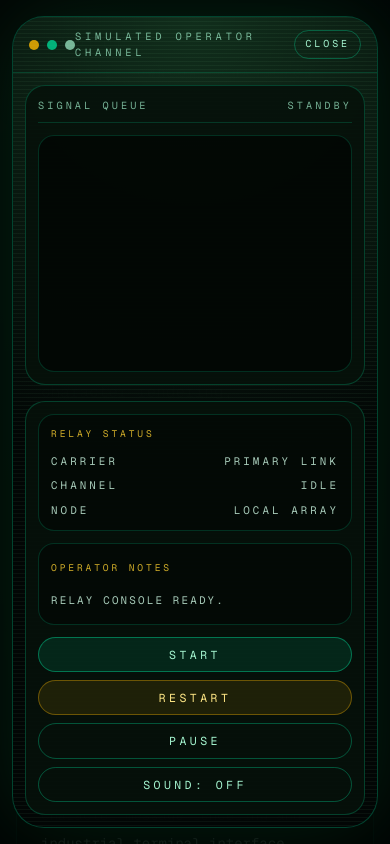
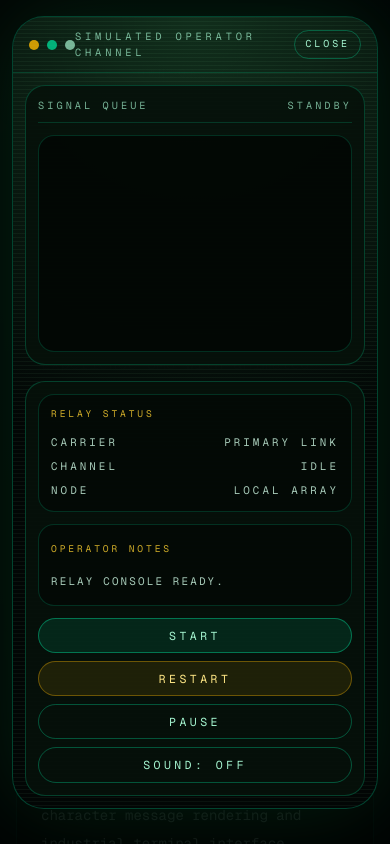
Before and after one commit to helipilot19792-blip/xenocom-site, a Next.js app: page / in a window 390 px wide. Both pictures are taken after a click on the button "OPEN RELAY CONSOLE". Shown: the top 844 px of the page. Built offline with nearby package versions, Linux system fonts and the light colour scheme.

Commit message:
Improve terminal overlay scrolling on mobile

```diff
--- a/app/components/terminal-demo.tsx
+++ b/app/components/terminal-demo.tsx
@@ -383,7 +383,7 @@ export default function TerminalDemo({
 
   return (
     <div
-      className="fixed inset-0 z-[70] flex items-center justify-center bg-[#010203]/90 px-3 py-4 text-emerald-100 sm:px-5"
+      className="fixed inset-0 z-[70] overflow-y-auto bg-[#010203]/90 px-3 py-4 text-emerald-100 sm:px-5"
       role="dialog"
       aria-modal="true"
       aria-label="Signal relay console"
@@ -391,7 +391,7 @@ export default function TerminalDemo({
       onClick={closeDemo}
     >
       <div
-        className="relative flex h-full w-full max-w-6xl flex-col overflow-hidden rounded-[2rem] border border-emerald-400/30 bg-[#030706]/95 shadow-[0_0_90px_rgba(36,255,121,0.12)] sm:h-[90vh]"
+        className="relative mx-auto flex h-auto min-h-[min(90vh,760px)] w-full max-w-6xl flex-col overflow-hidden rounded-[2rem] border border-emerald-400/30 bg-[#030706]/95 shadow-[0_0_90px_rgba(36,255,121,0.12)] sm:h-[90vh]"
         onClick={(event) => event.stopPropagation()}
       >
         <div className="pointer-events-none absolute inset-0 bg-[radial-gradient(circle_at_top,_rgba(93,255,146,0.16),_transparent_55%)]" />
@@ -416,7 +416,7 @@ export default function TerminalDemo({
           </div>
         </div>
 
-        <div className="relative flex flex-1 flex-col gap-4 p-3 sm:p-6 lg:flex-row">
+        <div className="relative flex flex-1 flex-col gap-4 overflow-y-auto p-3 sm:p-6 lg:flex-row">
           <section className="flex min-h-[280px] flex-1 flex-col rounded-[1.25rem] border border-emerald-400/25 bg-[#06110a]/90 p-3 sm:p-4 lg:min-h-0">
             <div className="mb-3 flex flex-wrap items-center justify-between gap-2 border-b border-emerald-400/20 pb-2 text-[0.64rem] uppercase tracking-[0.3em] text-emerald-200/70">
               <span>Signal Queue</span>
@@ -457,7 +457,7 @@ export default function TerminalDemo({
             </div>
           </section>
 
-          <aside className="flex w-full flex-col gap-3 rounded-[1.25rem] border border-emerald-400/25 bg-[#06110a]/90 p-3 sm:p-4 lg:w-[280px]">
+          <aside className="flex w-full flex-col gap-3 rounded-[1.25rem] border border-emerald-400/25 bg-[#06110a]/90 p-3 sm:p-4 lg:w-[280px] lg:flex-shrink-0">
             <div className="rounded-[1rem] border border-emerald-400/20 bg-black/40 p-3">
               <div className="font-mono text-[0.6rem] uppercase tracking-[0.3em] text-amber-300/80">Relay Status</div>
               <div className="mt-3 space-y-2 font-mono text-[0.68rem] uppercase tracking-[0.28em] text-emerald-100/80">
```
